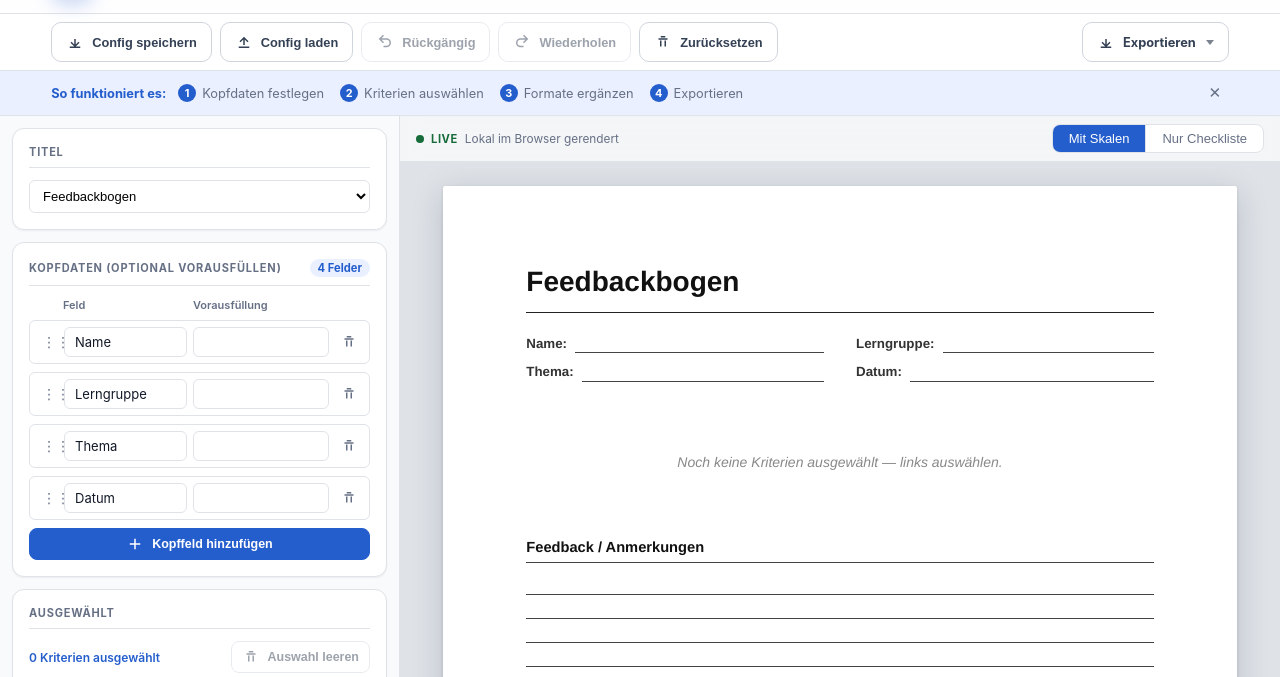
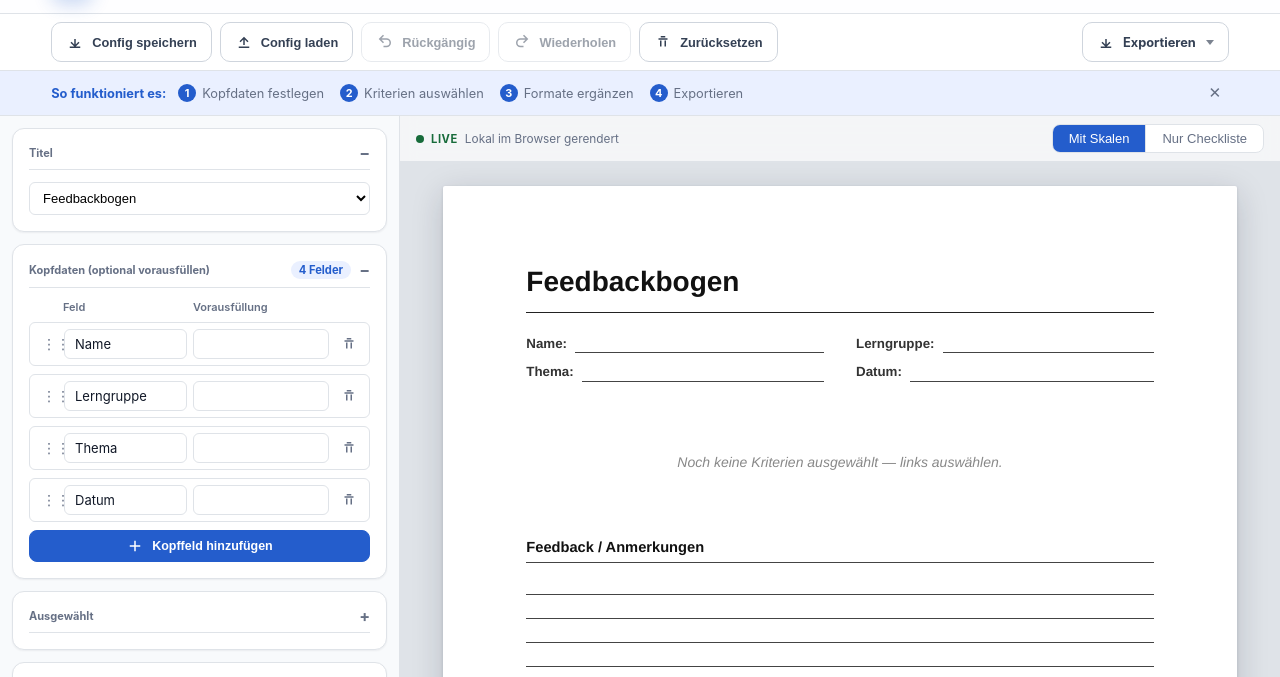
Before and after one commit to ChristianHaake/Feedbackbogen-Generator, a website built with Vite: page src/ui/index.html in a window 1280 px wide. Shown: the part 62-739 px from the top of the page. Built offline with nearby package versions, Linux system fonts and the light colour scheme; files whose address does not match are found by name; a web font is replaced by a local one.

Commit message:
Add collapsible editor sections and persistence
Introduce collapsible editor blocks with accessible toggle buttons and persisted open/closed state. Templates now build section headings as optional toggles (data-section-id, section-toggle, editor-section-panel), and CSS styles (.section-toggle) and focus rules were added. main.ts wires toggles on boot (setupSectionToggles) and uses load/save helpers from storage. storage.ts adds SECTIONS_KEY plus resolveSectionState/loadSectionState/saveSectionState to validate and persist UI state. Unit tests updated/added to cover rendering and state resolution.

```diff
--- a/src/app.css
+++ b/src/app.css
@@ -466,6 +466,25 @@ body {
   background: var(--primary-soft);
   padding: 2px 8px; border-radius: 999px;
 }
+
+/* Collapse toggle: the section header becomes a full-width button. It reuses the
+   uppercase/bold .editor-section-title look (set on the wrapping h2) and stays
+   visually heavier than the nested .accordion-header inside KRITERIEN/FORMATE. */
+.section-toggle {
+  width: 100%;
+  display: flex; align-items: center; justify-content: space-between; gap: var(--space-2);
+  background: none; border: 0; padding: 0; margin: 0;
+  font: inherit; color: inherit; text-align: left; cursor: pointer;
+}
+.section-toggle .editor-section-title-text { flex: 1; }
+.section-toggle::after {
+  content: '−'; flex-shrink: 0;
+  font-size: 1rem; line-height: 1; color: var(--text-muted);
+}
+.section-toggle[aria-expanded="false"]::after { content: '+'; }
+.section-toggle:hover { color: var(--text); }
+/* Tighten the divider when the panel is collapsed. */
+.editor-section:has(.section-toggle[aria-expanded="false"]) .editor-section-title { margin-bottom: 0; }
 
 .search-wrap { display: flex; flex-direction: column; gap: 3px; margin-bottom: var(--space-3); }
 .criteria-search {
@@ -1288,7 +1307,7 @@ body {
 }
 
 /* ─────── A11y ─────── */
-.focus-visible, .btn:focus-visible, .menu-item:focus-visible, .export-card-button:focus-visible, .btn-mini:focus-visible, .accordion-header:focus-visible, select:focus-visible, .mode-tab:focus-visible, .mobile-tab:focus-visible, .item-checkbox:focus-visible, .item-description-button:focus-visible, .drag-handle:focus-visible {
+.focus-visible, .btn:focus-visible, .menu-item:focus-visible, .export-card-button:focus-visible, .btn-mini:focus-visible, .accordion-header:focus-visible, .section-toggle:focus-visible, select:focus-visible, .mode-tab:focus-visible, .mobile-tab:focus-visible, .item-checkbox:focus-visible, .item-description-button:focus-visible, .drag-handle:focus-visible {
   outline: 3px solid var(--focus); outline-offset: 2px;
 }
 .sr-only { position: absolute; left: -10000px; top: auto; width: 1px; height: 1px; overflow: hidden; }
--- a/src/main.ts
+++ b/src/main.ts
@@ -16,7 +16,7 @@ import {
 import {
   saveConfig, loadConfig, exportConfigJSON, importConfigJSON,
   EMPTY_HEADER, DEFAULT_FOOTER_FIELDS, DEFAULT_DOCUMENT_TITLE, CONFIG_SCHEMA_VERSION,
-  createDefaultConfig
+  createDefaultConfig, loadSectionState, saveSectionState
 } from './storage';
 import { mergeOrder, orderByIds, orderCategories, swapOrder } from './config-order';
 import {
@@ -839,7 +839,40 @@ async function bootstrap() {
     onboardingDismissEl.blur();
   });
 
+  setupSectionToggles();
   setupKeyboardShortcuts(exportJson, openExportMenu, undo, redo);
 }
 
+// Section ids open by default on first load (no persisted state yet).
+const DEFAULT_OPEN_SECTIONS = ['title', 'kopfdaten', 'criteria'];
+
+// Wires the collapse/expand toggles on the editor blocks. Sections are built
+// once in renderLayout, so this is a one-time DOM-state setup: child re-renders
+// happen inside the panels and never touch the toggle state. State persists to
+// localStorage (bbk:sections) and is restored here on load.
+function setupSectionToggles(): void {
+  const sections = Array.from(document.querySelectorAll<HTMLElement>('[data-section-id]'));
+  const state = loadSectionState(DEFAULT_OPEN_SECTIONS);
+
+  for (const section of sections) {
+    const id = section.dataset.sectionId!;
+    const toggle = section.querySelector<HTMLButtonElement>('.section-toggle');
+    const panel = section.querySelector<HTMLElement>('.editor-section-panel');
+    if (!toggle || !panel) continue;
+
+    const apply = (open: boolean) => {
+      toggle.setAttribute('aria-expanded', String(open));
+      panel.hidden = !open;
+    };
+    apply(state[id] ?? false);
+
+    toggle.addEventListener('click', () => {
+      const open = toggle.getAttribute('aria-expanded') !== 'true';
+      apply(open);
+      state[id] = open;
+      saveSectionState(state);
+    });
+  }
+}
+
 bootstrap();
--- a/src/storage.ts
+++ b/src/storage.ts
@@ -6,7 +6,41 @@ import type {
 } from './types';
 
 const KEY = 'bbk:config';
+const SECTIONS_KEY = 'bbk:sections';
 export const CONFIG_SCHEMA_VERSION = 3;
+
+export type SectionState = Record<string, boolean>;
+
+// Pure: merge a persisted open/closed map onto the defaults so unknown/garbage
+// values are ignored and any section not present yet falls back to its default.
+// `defaults` lists the section ids that are open by default.
+export function resolveSectionState(stored: unknown, defaults: string[]): SectionState {
+  const state: SectionState = {};
+  for (const id of defaults) state[id] = true;
+  if (stored && typeof stored === 'object') {
+    for (const [id, open] of Object.entries(stored as Record<string, unknown>)) {
+      if (typeof open === 'boolean') state[id] = open;
+    }
+  }
+  return state;
+}
+
+export function loadSectionState(defaults: string[]): SectionState {
+  try {
+    const raw = localStorage.getItem(SECTIONS_KEY);
+    return resolveSectionState(raw ? JSON.parse(raw) : null, defaults);
+  } catch {
+    return resolveSectionState(null, defaults);
+  }
+}
+
+export function saveSectionState(state: SectionState): void {
+  try {
+    localStorage.setItem(SECTIONS_KEY, JSON.stringify(state));
+  } catch {
+    /* localStorage unavailable — section state is non-critical UI state */
+  }
+}
 
 export type ConfigImportResult =
   | { status: 'success'; config: AppConfig }
--- a/src/ui/templates.ts
+++ b/src/ui/templates.ts
@@ -113,16 +113,16 @@ export function renderLayout(): HTMLElement {
       mobileTab('export', strings.labels.mobileExport, false)
     ),
     el('aside', { class: 'editor-pane', 'aria-label': 'Editor', 'data-mobile-panel': 'edit' },
-      editorSection(strings.kopfdaten.documentTitleSection, el('div', { id: 'document-title-form', class: 'document-title-fields' })),
-      editorSectionCounted(strings.kopfdaten.title, 'header-field-count', el('div', { id: 'kopfdaten-form', class: 'kopfdaten-fields' })),
-      editorSection(strings.columns.selected,
+      editorSection(strings.kopfdaten.documentTitleSection, 'title', el('div', { id: 'document-title-form', class: 'document-title-fields' })),
+      editorSectionCounted(strings.kopfdaten.title, 'header-field-count', 'kopfdaten', el('div', { id: 'kopfdaten-form', class: 'kopfdaten-fields' })),
+      editorSection(strings.columns.selected, 'selected',
         el('div', { class: 'selected-head' },
           el('div', { id: 'selected-counter', class: 'selected-counter' }),
           toolbarButton('trash', strings.labels.clearSelection, 'clear-selection', { class: 'btn btn-small' })
         ),
         el('div', { id: 'selected-list', class: 'selected-list' })
       ),
-      editorSectionCounted(strings.columns.categories, 'criteria-count',
+      editorSectionCounted(strings.columns.categories, 'criteria-count', 'criteria',
         el('div', { class: 'search-wrap' },
           el('label', { for: 'criteria-search', class: 'small-label', text: strings.labels.searchCriteria }),
           el('input', {
@@ -140,11 +140,11 @@ export function renderLayout(): HTMLElement {
         ),
         el('div', { id: 'categories', class: 'accordion' })
       ),
-      editorSectionCounted(strings.columns.productFormats, 'product-format-count',
+      editorSectionCounted(strings.columns.productFormats, 'product-format-count', 'formats',
         el('div', { id: 'product-format-controls', class: 'product-format-controls' }),
         el('div', { id: 'product-format-categories', class: 'accordion product-format-categories' })
       ),
-      editorSectionCounted(strings.kopfdaten.footerTitle, 'footer-field-count', el('div', { id: 'footer-fields', class: 'footer-fields' }))
+      editorSectionCounted(strings.kopfdaten.footerTitle, 'footer-field-count', 'footer', el('div', { id: 'footer-fields', class: 'footer-fields' }))
     ),
     el('section', { class: 'preview-pane', 'aria-label': 'Druckvorschau', 'data-mobile-panel': 'preview' },
       el('div', { class: 'preview-controls' },
@@ -163,7 +163,7 @@ export function renderLayout(): HTMLElement {
       )
     ),
     el('section', { class: 'mobile-export-pane', 'aria-label': strings.columns.export, 'data-mobile-panel': 'export' },
-      editorSection(strings.columns.export,
+      editorSection(strings.columns.export, undefined,
         el('div', { class: 'mobile-export-actions' },
           exportButton('pdf-print', strings.toolbar.exportPdfPrint, 'icon-pdf'),
           exportButton('pdf-fillable', strings.toolbar.exportPdfFillable, 'icon-pdf'),
@@ -206,20 +206,43 @@ export function renderLayout(): HTMLElement {
   return app;
 }
 
-function editorSection(title: string, ...children: (HTMLElement | null)[]): HTMLElement {
-  const section = el('section', { class: 'editor-section' });
-  section.append(el('h2', { class: 'editor-section-title', text: title }));
-  children.forEach((c) => { if (c) section.append(c); });
-  return section;
+function editorSection(title: string, sectionId: string | undefined, ...children: (HTMLElement | null)[]): HTMLElement {
+  return buildEditorSection(sectionId, [el('span', { class: 'editor-section-title-text', text: title })], children);
 }
 
-function editorSectionCounted(title: string, countId: string, ...children: (HTMLElement | null)[]): HTMLElement {
-  const section = el('section', { class: 'editor-section' });
-  section.append(el('h2', { class: 'editor-section-title' },
+function editorSectionCounted(title: string, countId: string, sectionId: string | undefined, ...children: (HTMLElement | null)[]): HTMLElement {
+  return buildEditorSection(sectionId, [
     el('span', { class: 'editor-section-title-text', text: title }),
     el('span', { id: countId, class: 'editor-section-count', hidden: 'true' })
-  ));
-  children.forEach((c) => { if (c) section.append(c); });
+  ], children);
+}
+
+// Builds an editor block. With a sectionId the heading becomes a collapse toggle
+// (aria-expanded button) controlling a wrapped panel; without one it stays a flat
+// section (used by the mobile export pane). See setupSectionToggles in main.ts.
+function buildEditorSection(
+  sectionId: string | undefined,
+  headingContent: HTMLElement[],
+  children: (HTMLElement | null)[]
+): HTMLElement {
+  const section = el('section', { class: 'editor-section' });
+  if (!sectionId) {
+    section.append(el('h2', { class: 'editor-section-title' }, ...headingContent));
+    children.forEach((c) => { if (c) section.append(c); });
+    return section;
+  }
+  const btnId = `sec-${sectionId}-btn`;
+  const panelId = `sec-${sectionId}-panel`;
+  section.setAttribute('data-section-id', sectionId);
+  const toggle = el('button', {
+    type: 'button', class: 'section-toggle', id: btnId,
+    'aria-expanded': 'true', 'aria-controls': panelId
+  }, ...headingContent);
+  const panel = el('div', {
+    id: panelId, class: 'editor-section-panel', role: 'region', 'aria-labelledby': btnId
+  });
+  children.forEach((c) => { if (c) panel.append(c); });
+  section.append(el('h2', { class: 'editor-section-title' }, toggle), panel);
   return section;
 }
 
```
Also changed, not shown: tests/content-pages.test.ts (+30 -0 lines), tests/storage.test.ts (+20 -1 lines).
